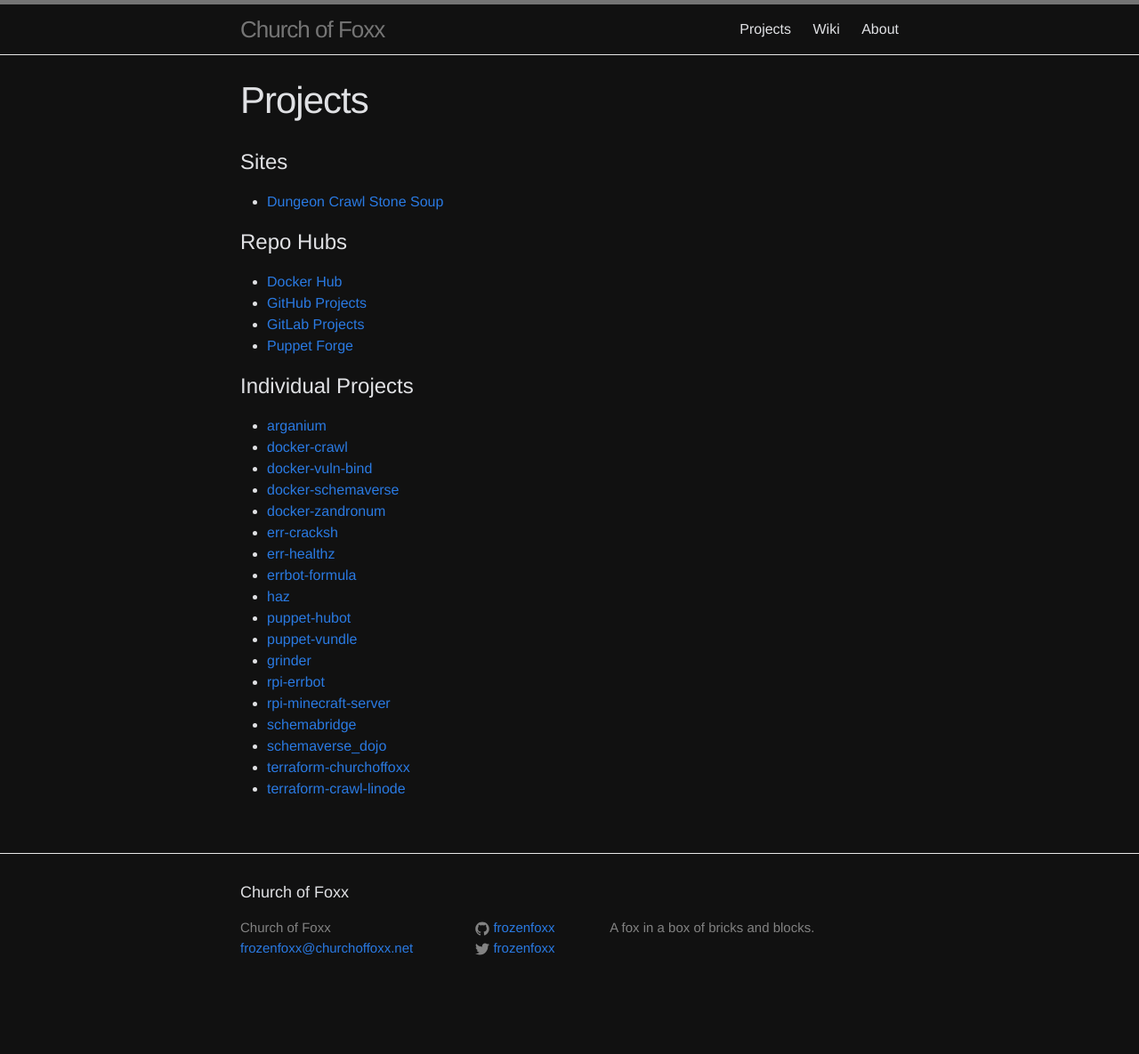
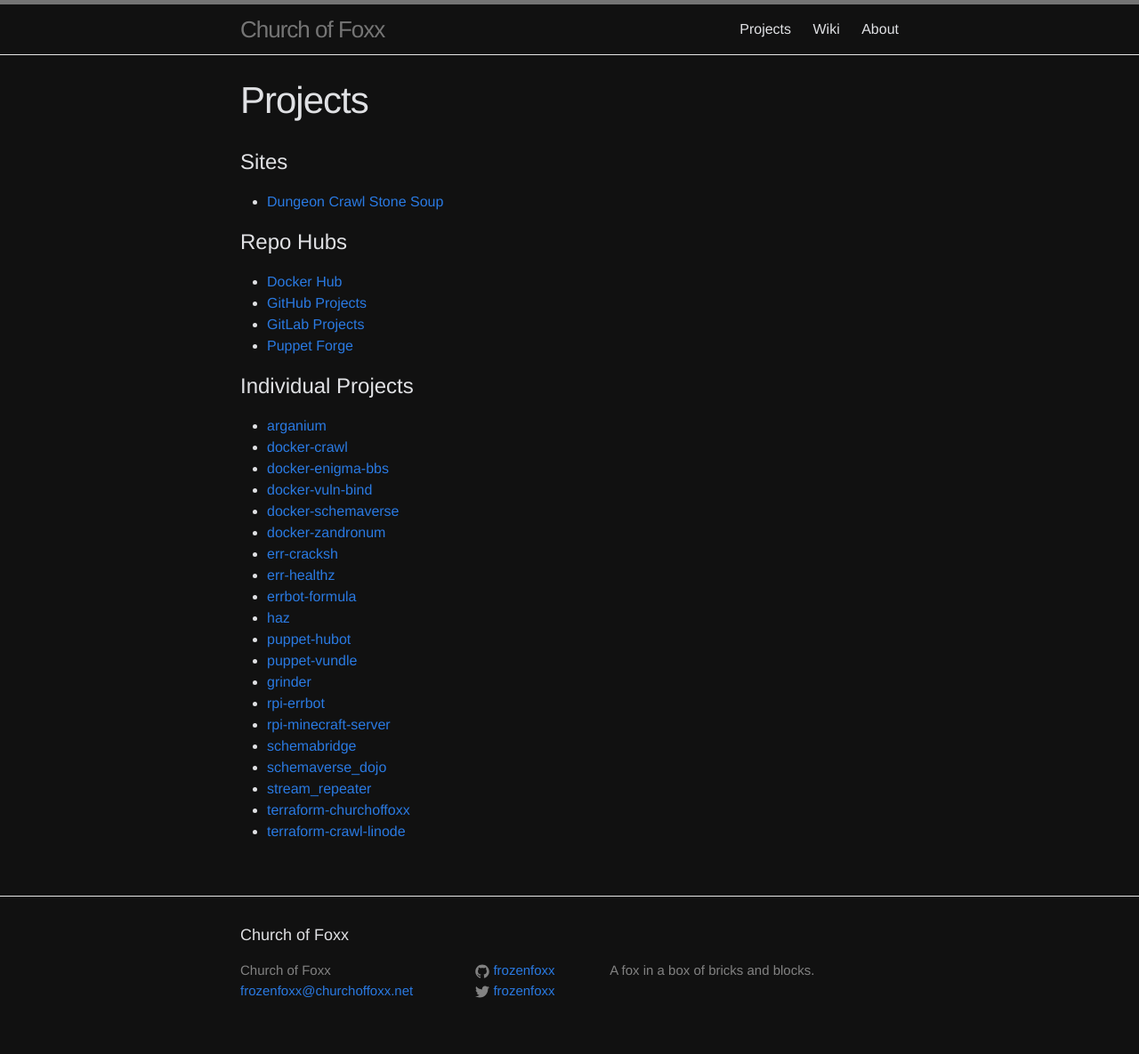
Before and after one commit to frozenfoxx/frozenfoxx.github.io, a Jekyll site: the page built from projects.md, in a window 1280 px wide. Shown: the whole page at 89% size. Built offline with Jekyll 4.4.1, drawn with Linux system fonts in a browser that asks for light colours; before the commit the page ends 1137 px from its top, so only the background shows below that.

Commit message:
Update projects.md

```diff
--- a/projects.md
+++ b/projects.md
@@ -19,6 +19,7 @@
 
 * [arganium](https://github.com/frozenfoxx/arganium)
 * [docker-crawl](https://github.com/frozenfoxx/docker-crawl)
+* [docker-enigma-bbs](https://github.com/frozenfoxx/docker-enigma-bbs)
 * [docker-vuln-bind](https://github.com/frozenfoxx/docker-vuln-bind)
 * [docker-schemaverse](https://github.com/frozenfoxx/docker-schemaverse)
 * [docker-zandronum](https://github.com/frozenfoxx/docker-zandronum)
@@ -33,5 +34,6 @@
 * [rpi-minecraft-server](https://github.com/frozenfoxx/rpi-minecraft-server)
 * [schemabridge](https://github.com/frozenfoxx/schemabridge)
 * [schemaverse_dojo](https://github.com/frozenfoxx/schemaverse_dojo)
+* [stream_repeater](https://github.com/frozenfoxx/stream_repeater)
 * [terraform-churchoffoxx](https://github.com/frozenfoxx/terraform-churchoffoxx)
 * [terraform-crawl-linode](https://github.com/frozenfoxx/terraform-crawl-linode)
```
